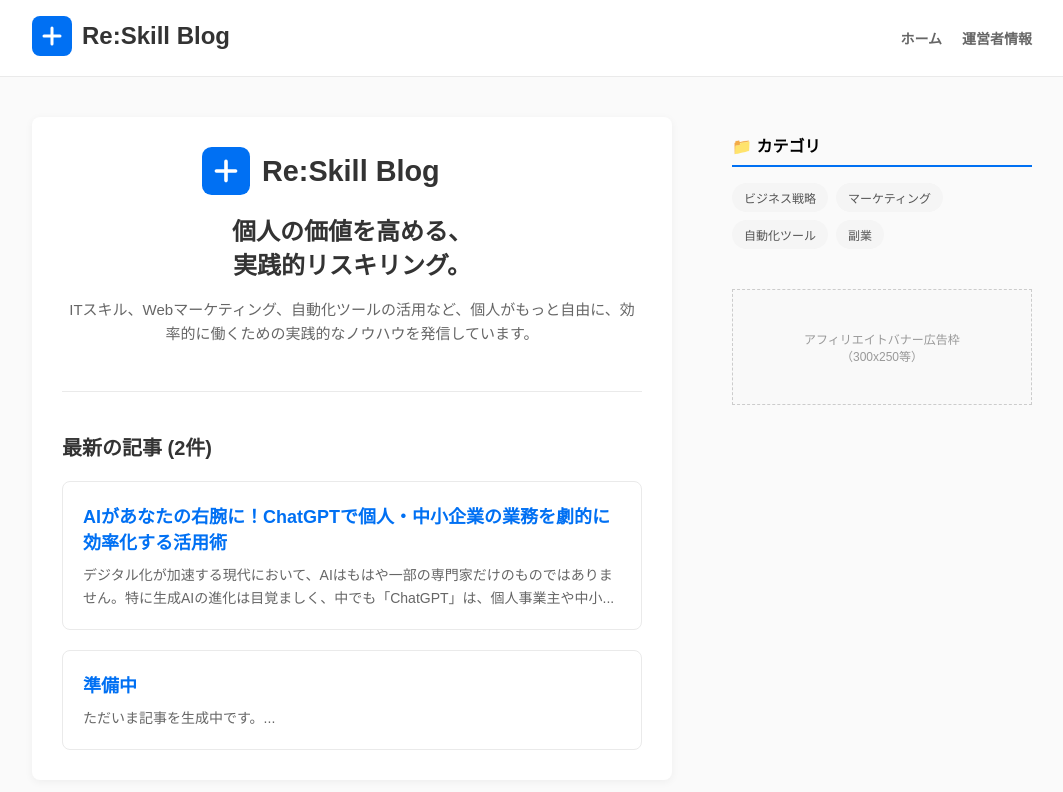
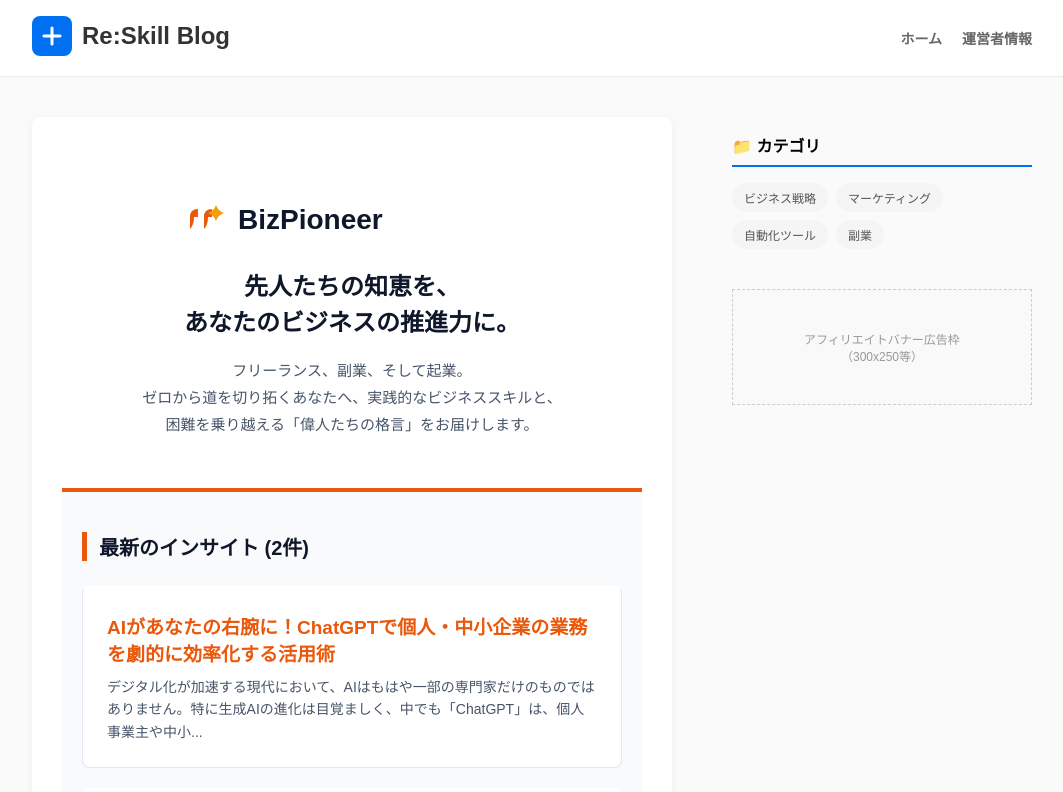
Before and after one commit to shotaro0222/conconsalsal.com, a Next.js app: page / in a window 1280 px wide. Shown: the top 792 px of the page, without its empty margins (108-1171 px from the left). Built offline with nearby package versions, Linux system fonts and the light colour scheme.

Commit message:
Refactor page.tsx for improved readability and style

```diff
--- a/src/app/page.tsx
+++ b/src/app/page.tsx
@@ -5,10 +5,7 @@
 // ★生成されたMarkdownファイルを読み込む関数
 async function getPosts() {
   const postsDirectory = path.join(process.cwd(), 'content/posts');
-
-  // フォルダがまだない場合は空配列を返す
   if (!fs.existsSync(postsDirectory)) return [];
-
   const filenames = fs.readdirSync(postsDirectory);
 
   const posts = filenames
@@ -17,79 +14,78 @@
       const filePath = path.join(postsDirectory, filename);
       const fileContents = fs.readFileSync(filePath, 'utf8');
 
-      // タイトルを自動抽出（フロントマターのtitle、または本文最初の見出し）
       let title = '無題の記事';
       const titleMatch = fileContents.match(/title:\s*["']?([^"'\n]+)["']?/);
-      if (titleMatch) {
-        title = titleMatch[1];
-      } else {
+      if (titleMatch) title = titleMatch[1];
+      else {
         const h1Match = fileContents.match(/^#\s+(.*)/m);
         if (h1Match) title = h1Match[1];
       }
 
-      // 記事の抜粋（要約）を抽出
       let excerpt = '記事の詳細を読む...';
       const bodyLines = fileContents.replace(/---[\s\S]*?---/, '').replace(/^#.*$/m, '').split('\n');
       const firstLine = bodyLines.find(line => line.trim().length > 0 && !line.startsWith('<'));
-      if (firstLine) {
-        excerpt = firstLine.substring(0, 80) + '...';
-      }
+      if (firstLine) excerpt = firstLine.substring(0, 80) + '...';
 
-      return {
-        slug: filename.replace('.md', ''),
-        title,
-        excerpt,
-      };
+      return { slug: filename.replace('.md', ''), title, excerpt };
     });
 
-  // ファイル名で降順ソート（最新の記事を一番上にする）
   return posts.sort((a, b) => (a.slug < b.slug ? 1 : -1));
 }
 
 export default async function Home() {
-  // 記事データを取得
   const posts = await getPosts();
 
   return (
-    <div>
-      {/* メインビジュアル＆トップメッセージ */}
-      <section style={{ marginBottom: '40px', paddingBottom: '30px', borderBottom: '1px solid #eaeaea', textAlign: 'center' }}>
-        {/* トップページ用の中央ロゴ */}
-        <div style={{ display: 'flex', justifyContent: 'center', marginBottom: '20px' }}>
-          <svg width="300" height="48" viewBox="0 0 250 40" xmlns="http://www.w3.org/2000/svg">
-            <rect width="40" height="40" rx="8" fill="#0070f3" />
-            <path d="M12 20h16M20 12v16" stroke="#fff" strokeWidth="3" strokeLinecap="round" />
-            <text x="50" y="28" fontFamily="sans-serif" fontSize="24" fontWeight="bold" fill="#333">Re:Skill Blog</text>
+    <div style={{ backgroundColor: '#f8fafc', minHeight: '100vh', padding: '0 0 40px 0' }}>
+      {/* メインビジュアル */}
+      <section style={{ marginBottom: '40px', padding: '50px 20px', borderBottom: '4px solid #ea580c', textAlign: 'center', backgroundColor: '#fff' }}>
+
+        {/* トップページ用の中央ロゴ (SVG: クォーテーションとひらめき) */}
+        <div style={{ display: 'flex', justifyContent: 'center', marginBottom: '24px' }}>
+          <svg width="340" height="48" viewBox="0 0 340 48" xmlns="http://www.w3.org/2000/svg">
+            <g transform="translate(0, 4)">
+              <path d="M 8 16 Q 8 8 16 8 L 16 16 L 12 16 Q 12 24 8 28 Z" fill="#ea580c" />
+              <path d="M 22 16 Q 22 8 30 8 L 30 16 L 26 16 Q 26 24 22 28 Z" fill="#ea580c" />
+              <path d="M 34 4 Q 36 10 42 12 Q 36 14 34 20 Q 32 14 26 12 Q 32 10 34 4 Z" fill="#f59e0b" />
+            </g>
+            <text x="56" y="32" fontFamily="sans-serif" fontSize="28" fontWeight="bold" fill="#0f172a">BizPioneer</text>
           </svg>
         </div>
 
-        <h1 style={{ fontSize: '24px', color: '#333', marginBottom: '16px', lineHeight: '1.4' }}>
-          個人の価値を高める、<br />
-          実践的リスキリング。
+        <h1 style={{ fontSize: '24px', color: '#0f172a', marginBottom: '16px', lineHeight: '1.5', fontWeight: 'bold' }}>
+          先人たちの知恵を、<br />
+          あなたのビジネスの推進力に。
         </h1>
-        <p style={{ color: '#666', lineHeight: '1.6', fontSize: '15px' }}>
-          ITスキル、Webマーケティング、自動化ツールの活用など、個人がもっと自由に、効率的に働くための実践的なノウハウを発信しています。
+        <p style={{ color: '#475569', lineHeight: '1.8', fontSize: '15px', maxWidth: '650px', margin: '0 auto' }}>
+          フリーランス、副業、そして起業。<br />
+          ゼロから道を切り拓くあなたへ、実践的なビジネススキルと、<br />
+          困難を乗り越える「偉人たちの格言」をお届けします。
         </p>
       </section>
 
       {/* 記事一覧セクション */}
-      <section>
-        <h2 style={{ fontSize: '20px', color: '#333', marginBottom: '20px' }}>最新の記事 ({posts.length}件)</h2>
+      <section style={{ maxWidth: '800px', margin: '0 auto', padding: '0 20px' }}>
+        <h2 style={{ fontSize: '20px', color: '#0f172a', marginBottom: '24px', borderLeft: '5px solid #ea580c', paddingLeft: '12px' }}>
+          最新のインサイト ({posts.length}件)
+        </h2>
 
         {posts.length === 0 ? (
-          <div style={{ padding: '40px 20px', textAlign: 'center', background: '#f9f9f9', borderRadius: '8px' }}>
-            <p style={{ color: '#999', margin: 0 }}>現在、公開されている記事はありません。</p>
+          <div style={{ padding: '60px 20px', textAlign: 'center', background: '#fff', borderRadius: '8px', border: '1px solid #e2e8f0' }}>
+            <p style={{ color: '#94a3b8', margin: 0 }}>現在、公開されている記事はありません。</p>
           </div>
         ) : (
           <div style={{ display: 'flex', flexDirection: 'column', gap: '20px' }}>
             {posts.map(post => (
-              <article key={post.slug} style={{ padding: '20px', border: '1px solid #eaeaea', borderRadius: '8px', background: '#fff' }}>
-                <h3 style={{ margin: '0 0 10px 0', fontSize: '18px' }}>
-                  <Link href={`/posts/${post.slug}`} style={{ color: '#0070f3', textDecoration: 'none' }}>
+              <article key={post.slug} style={{ padding: '24px', border: '1px solid #e2e8f0', borderRadius: '8px', background: '#fff', borderTop: '3px solid transparent', transition: 'border-color 0.2s' }}
+                       onMouseEnter={(e) => e.currentTarget.style.borderTop = '3px solid #ea580c'}
+                       onMouseLeave={(e) => e.currentTarget.style.borderTop = '3px solid transparent'}>
+                <h3 style={{ margin: '0 0 10px 0', fontSize: '19px' }}>
+                  <Link href={`/posts/${post.slug}`} style={{ color: '#ea580c', textDecoration: 'none', fontWeight: 'bold' }}>
                     {post.title}
                   </Link>
                 </h3>
-                <p style={{ margin: 0, color: '#666', fontSize: '14px', lineHeight: '1.6' }}>{post.excerpt}</p>
+                <p style={{ margin: 0, color: '#475569', fontSize: '14px', lineHeight: '1.6' }}>{post.excerpt}</p>
               </article>
             ))}
           </div>
```
